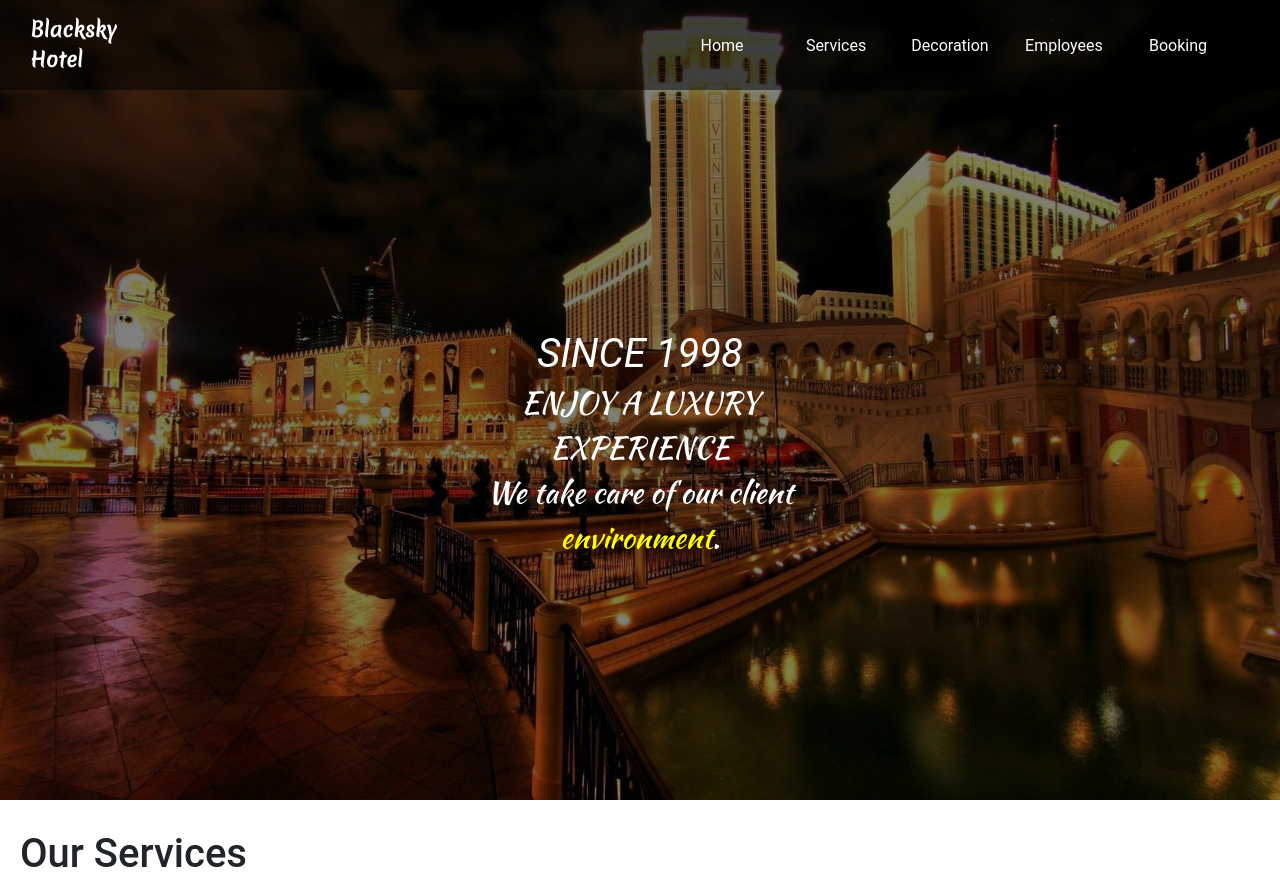
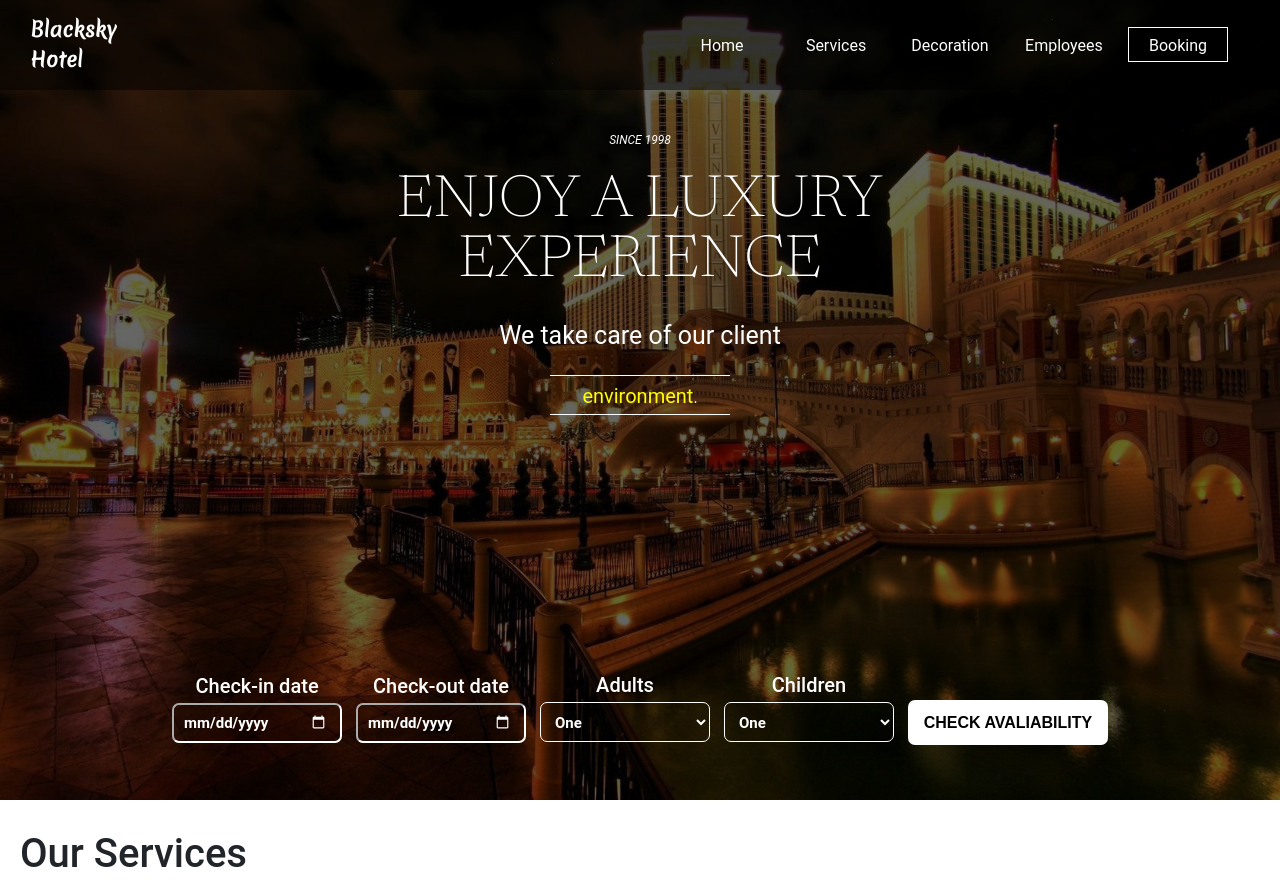
Before and after one commit to blacksky00797/blackskyhotel, a plain HTML site: page index.html in a window 1280 px wide. Shown: the top 881 px of the page. Drawn offline with nearby package versions, Linux system fonts and the light colour scheme.

Commit message:
Add files via upload

```diff
--- a/css/mainviewstyle.css
+++ b/css/mainviewstyle.css
@@ -39,6 +39,11 @@ body {
     color: white;
     transition: all 0.3s ease;
 }
+.main-nav-bar .rightComponents .bookingTab {
+    border-width: 1px;
+    border-color: white;
+    border-style: solid;
+}
 .main-nav-bar .rightComponents a:hover {
     background-color: white;
     color: black;
@@ -58,7 +63,7 @@ body {
 #header .hotelImg {
     margin: 0;
     position: absolute;
-    filter: brightness(50%);
+    filter: brightness(40%);
     width: 100%;
     height: 100%;
     object-fit: cover;
@@ -70,14 +75,15 @@ body {
 }
 #header .hotelInfo {
     width: 50vw;
-    height: 20vw;
+    height: 40vw;
     position: absolute;
-    top: 40vh;
+    top: 0vh;
     left: 25vw;
     z-index: 1;
     color: white;
     display: flex;
     flex-direction: column;
+    justify-content: center;
     align-items: center;
 
 }
@@ -90,17 +96,140 @@ body {
 }
 .hotelInfo h1 em {
     /* font-family: 'Lobster', cursive; */
-    font-size: 40px;
+    font-size: 12px;
     font-weight: 400;
 }
-.hotelInfo div {
-    font-family: 'Kaushan Script', cursive;
-    font-size: 30px;
+.hotelInfo .titleDiv {
+    font-family: 'Newsreader', serif;
+    font-weight: 100;
+    font-size: 60px;
     width: 100%;
+    height: 60px;
     text-align: center;
 }
-.hotelInfo div span {
+.hotelInfo .midLetter  {
+    margin-top: 40px;
+    font-size: 25px;
+}
+.hotelInfo .rotateDiv span {
+    font-size: 20px;
     color: yellow;
+}
+.hotelInfo .rotateDiv {
+    margin-top: 20px;
+    width: 180px;
+    height: 40px;
+    line-height: 40px;
+    border-top: 1px;
+    border-bottom: 1px;
+    border-left: 0px;
+    border-right: 0px;
+    border-style: solid;
+    border-color: white;
+    text-align: center;
+}
+
+.bookingInfo {
+    position: absolute;
+    bottom: 50px;
+    width: 100vw;
+    text-align: center;
+}
+
+.bookingTabs {
+    display: inline-block;
+    margin: 5px 5px;
+}
+
+.bookingInfo h5 {
+    margin: 0px;
+    color: white;
+    font-weight: 500;
+    margin-bottom: 5px;
+    display: block;
+    font-family: roboto;
+}
+.bookingInfo h5::selection {
+    color: black;
+    background-color: white;
+}
+
+.bookingInfo input,select {
+    width: 170px;
+    height: 40px;
+    font-size: 15px;
+    user-select: none;
+    background-color: transparent;
+    color: white;
+    border-color: white;
+    padding: 10px;
+    border-radius: 7px;
+    font-weight: 600;
+}
+input[type="date"]::-webkit-calendar-picker-indicator {
+    cursor: pointer;
+    border-radius: 4px;
+    margin-right: 2px;
+    opacity: 1;
+    filter: invert(1);
+  }
+.bookingTabs button {
+    border: none;
+    width: 200px;
+    height: 45px;
+    border-radius: 7px;
+    font-weight: 600;
+    font-family: arial;
+    background-color: white;
+    transition: all 0.4s ease-in-out;
+}
+.bookingTabs button:hover {
+    border: 1px solid white;
+    color: white;
+    background-color: transparent;
+}
+.bookingTabs input[type=date]::selection {
+    color: black;
+    background: white;
+}
+
+@media only screen and (max-width: 980px) {
+    #header .hotelInfo {
+        top: 20vh;
+    }
+    .hotelInfo .titleDiv {
+        font-size: 30px;
+        height: 30px;
+    }
+    .hotelInfo .midLetter {
+        margin-top: 20px;
+        font-size: 15px;
+    }
+    .hotelInfo .rotateDiv span {
+        font-size: 15px;
+    }
+    .hotelInfo .rotateDiv {
+        margin-top: 10px;
+        width: 150px;
+        height: 30px;
+        line-height: 30px;
+    }
+
+    .bookingInfo h5 {
+        font-size: 17px;
+        font-weight: 450;
+    }
+    .bookingInfo input,select {
+        width: 150px;
+        height: 35px;
+        font-size: 12px;
+    }
+    .bookingInfo button {
+        width: 170px;
+        height: 40px;
+        font-size: 13px;
+        font-weight: 400px;
+    }
 }
 
 #content {
@@ -136,6 +265,7 @@ body {
 .servicesStyle p {
     font-size: 15px;
     text-align: justify;
+    opacity: 0.6;
 }
 
 #decoration {
@@ -203,17 +333,49 @@ body {
     height: 300px;
     overflow: hidden;
 }
-.employeeContainer img {
+.employeeInfo {
     width: 200px;
     height: 200px;
+    border-radius: 100px;
+    overflow: hidden;
+    position: relative;
+    box-shadow: 2px 5px 5px #888888;
+}
+.employeeInfo img {
+    width: 100%;
+    height: 100%;
     object-fit: cover;
     object-position: 50% 0%;
+    position: absolute;
+    z-index: 0;
+}
+.employeeInfo .info {
+    position: absolute;
+    z-index: 1;
+    width: 100%;
+    height: 100%;
+    background-color: rgba(0, 0, 0,0.6);
+    color: white;
+    display: flex;
+    flex-direction: row;
+    justify-content: center;
+    align-items: center;
+    transform: translateY(85%);
     border-radius: 100px;
-    /* border-color: black;
-    border-width: 1px;
-    border-style: solid; */
-    box-shadow: 2px 5px 5px #888888;
+    transition: all 0.2s ease-in;
 }
+
+.employeeInfo:hover > .info {
+    transform: translateY(0%);
+}
+.employeeInfo .info i {
+    margin: 0px 8px;
+    font-size: 25px;
+}
+.employeeInfo .info i:hover {
+    color: yellow;
+}
+
 .employeeContainer h5 {
     margin-top: 20px;
 }
```
